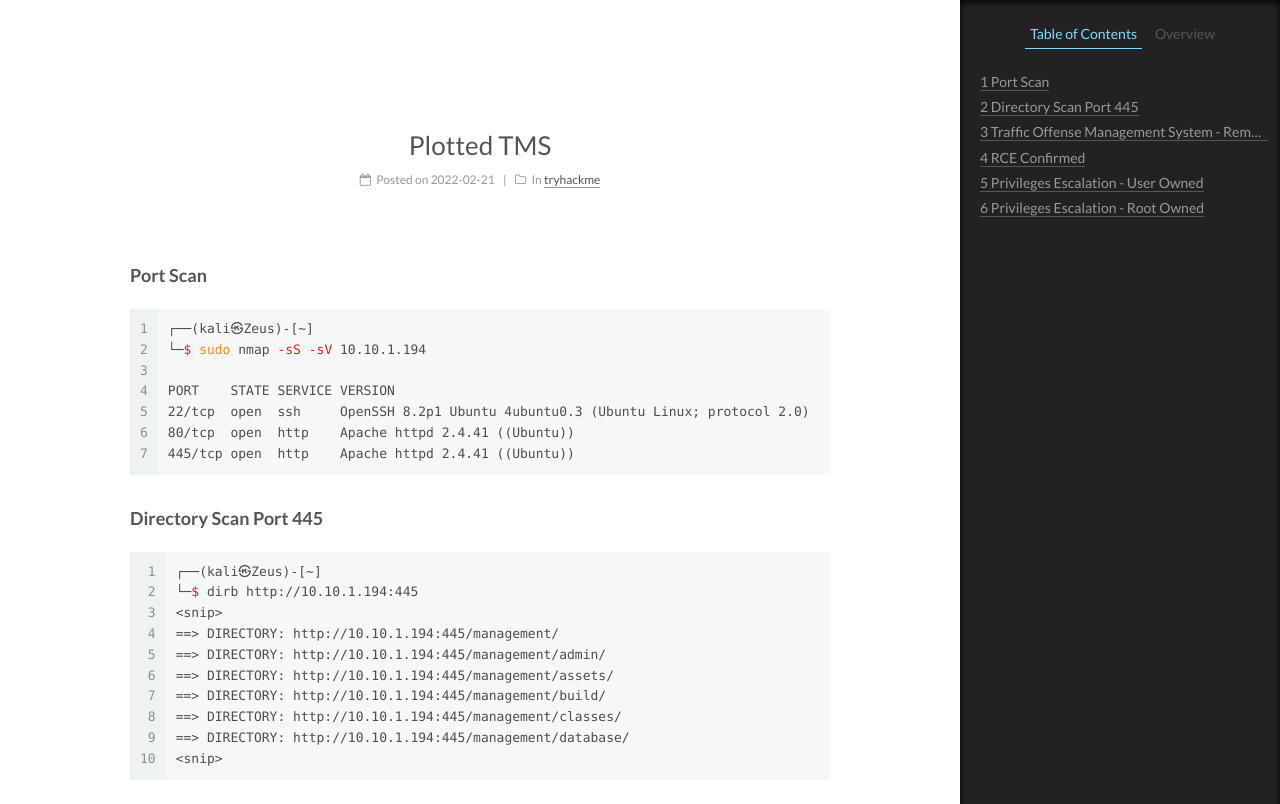
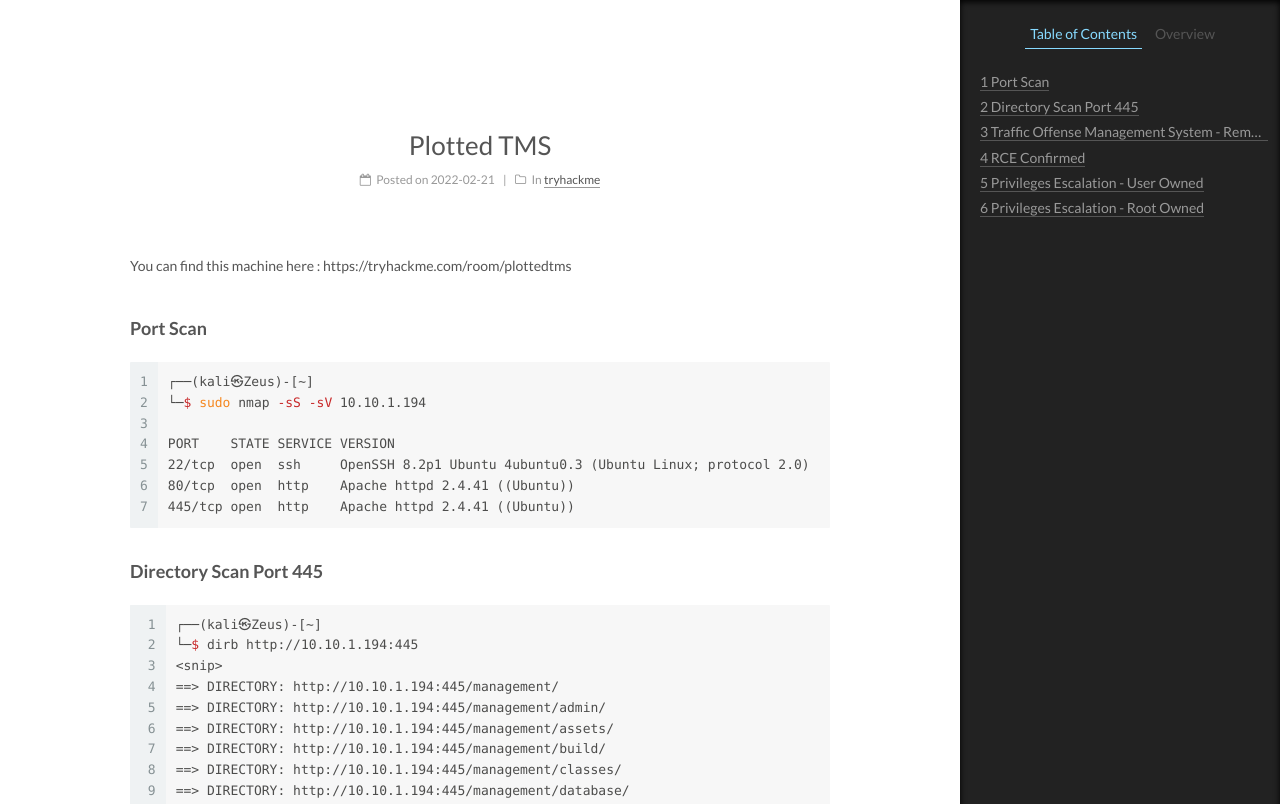
Before and after one commit to AL1ENUM/al1enum.github.io, a Jekyll site: the page built from _posts/2022-02-21-plottedtms.md, in a window 1280 px wide and 1400 px high, scrolled down 215 px. Shown: the top 804 px of the window. Built offline with Jekyll 4.4.1, drawn with Linux system fonts in a browser that asks for light colours.

Commit message:
Update 2022-02-21-plottedtms.md

```diff
--- a/_posts/2022-02-21-plottedtms.md
+++ b/_posts/2022-02-21-plottedtms.md
@@ -4,6 +4,8 @@
 categories: [tryhackme]
 tags: [linux]
 ---
+
+You can find this machine here : https://tryhackme.com/room/plottedtms
 
 ### Port Scan
 
```
